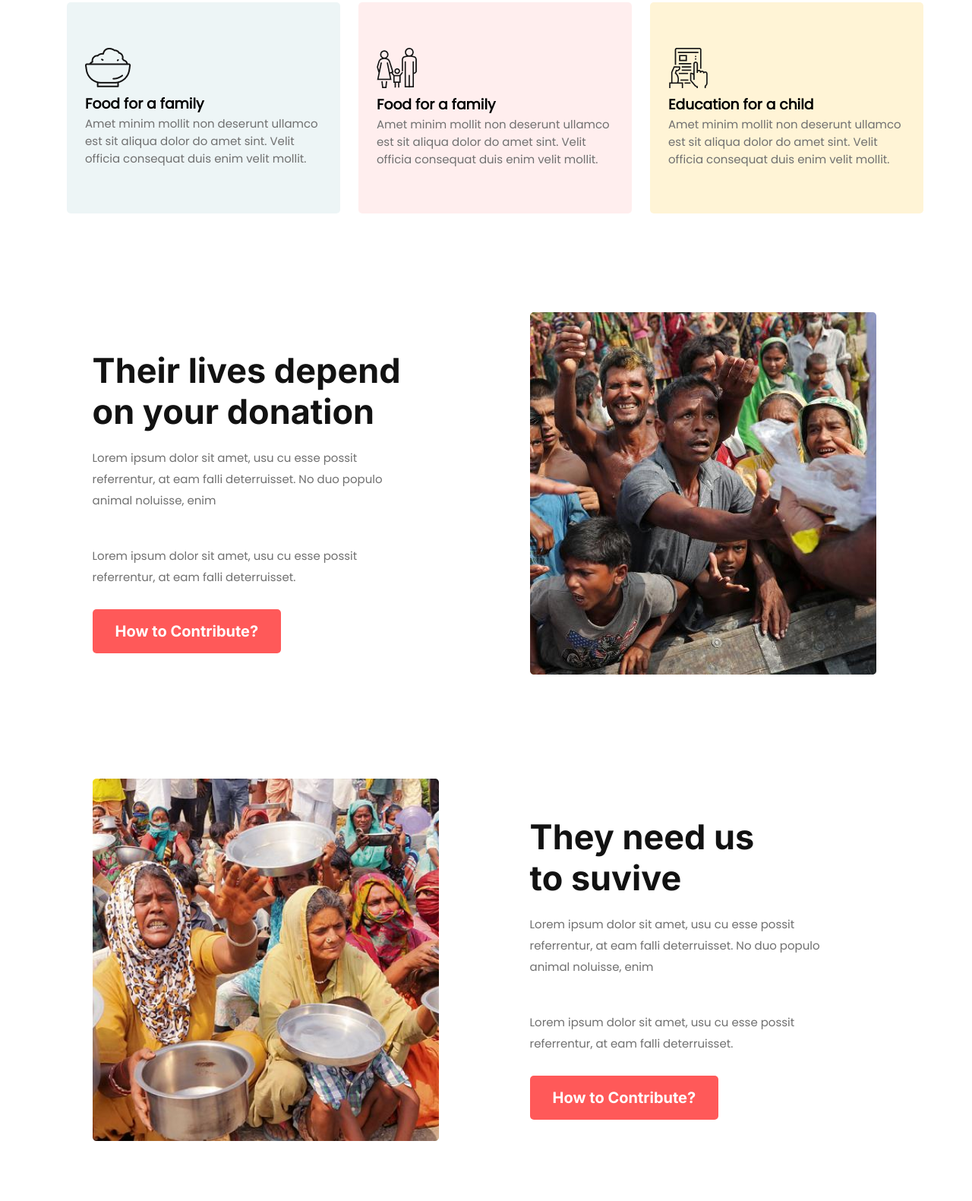
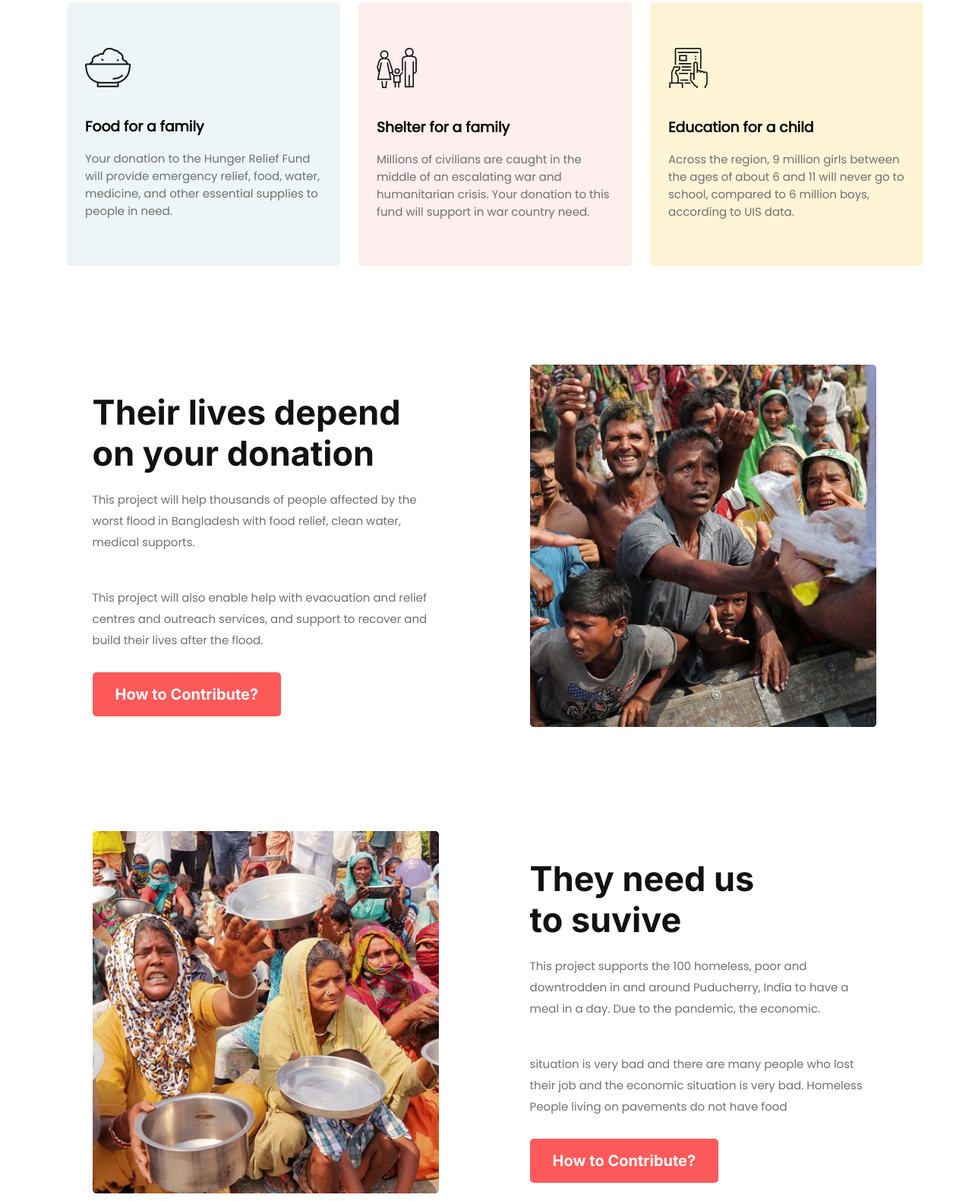
Before and after one commit to Ashik-Programmer/dontate-today, a plain HTML site: page index.html in a window 1280 px wide. Shown: the part 1586-3167 px from the top of the page at 76% size. Drawn offline with Linux system fonts and the light colour scheme.

Commit message:
some added

```diff
--- a/index.html
+++ b/index.html
@@ -62,31 +62,32 @@
             <div class="donate">
                 <img src="icons/food.png" alt="">
                 <h3>Food for a family</h3>
-                <p>Amet minim mollit non deserunt ullamco est sit aliqua dolor do amet sint. Velit officia consequat
-                    duis enim velit mollit.</p>
+                <p>Your donation to the Hunger Relief Fund will provide emergency relief, food, water, medicine, and
+                    other essential supplies to people in need.</p>
             </div>
             <div class="donate" style="background: rgba(255, 89, 89, 0.1);">
                 <img src="icons/shelter.png" alt="">
-                <h3>Food for a family</h3>
-                <p>Amet minim mollit non deserunt ullamco est sit aliqua dolor do amet sint. Velit officia consequat
-                    duis enim velit mollit.</p>
+                <h3>Shelter for a family</h3>
+                <p>Millions of civilians are caught in the middle of an escalating war and humanitarian crisis. Your
+                    donation to this fund will support in war country need.</p>
             </div>
             <div class="donate" style="background: #FFF4D6;">
                 <img src="icons/Frame-1.png" alt="">
                 <h3>Education for a child</h3>
-                <p>Amet minim mollit non deserunt ullamco est sit aliqua dolor do amet sint. Velit officia consequat
-                    duis enim velit mollit.</p>
+                <p>Across the region, 9 million girls between the ages of about 6 and 11 will never go to school,
+                    compared to 6 million boys, according to UIS data.</p>
             </div>
         </div>
     </section>
     <section class="container depend-donation">
         <div class="donation-text donation-half">
             <h2>Their lives depend on your donation</h2>
-            <p>Lorem ipsum dolor sit amet, usu cu esse possit <br>referrentur, at eam falli
-                deterruisset. No duo populo<br> animal noluisse, enim
+            <p>This project will help thousands of people affected by the worst flood in Bangladesh with food relief,
+                clean water, medical supports.
             </p>
-            <p>Lorem ipsum dolor sit amet, usu cu esse possit <br>referrentur, at eam falli
-                deterruisset.</p>
+            <p>This project will also enable help with evacuation and relief centres and outreach services, and support
+                to recover and build their lives after the flood.
+            </p>
             <a class="link-button" href="">How to Contribute?</a>
         </div>
         <div class="donation-image donation-half">
@@ -99,11 +100,11 @@
         </div>
         <div class="donation-text donation-half">
             <h2>They need us <br>to suvive</h2>
-            <p>Lorem ipsum dolor sit amet, usu cu esse possit <br>referrentur, at eam falli
-                deterruisset. No duo populo<br> animal noluisse, enim
+            <p>This project supports the 100 homeless, poor and downtrodden in and around Puducherry, India to have a
+                meal in a day. Due to the pandemic, the economic.
             </p>
-            <p>Lorem ipsum dolor sit amet, usu cu esse possit <br>referrentur, at eam falli
-                deterruisset.</p>
+            <p>situation is very bad and there are many people who lost their job and the economic situation is very
+                bad. Homeless People living on pavements do not have food</p>
             <a class="link-button" href="">How to Contribute?</a>
         </div>
     </section>
@@ -146,12 +147,13 @@
                 </div>
             </div>
         </div>
+        <a class="link-button" href="">More Partners</a>
     </section>
-    <section class="donate-today container">
+    <section class="donate-today container" style="margin-top: -35px;">
         <h2>Get My Updates</h2>
-        <p>Lorem ipsum dolor sit amet, usu cu esse possit referrentur, at eam falli<br> deterruisset. No duo populo
-            animal
-            noluisse, enim</p>
+        <p>Every person, family, and country affected by crisis deserves our attention and support. Our disaster
+            <br>response director introduces a new way for you to make a difference.
+        </p>
         <div class="subscribe-part">
             <div class="subscribe">
                 <input type="text" placeholder="Email">
--- a/style.css
+++ b/style.css
@@ -148,6 +148,10 @@ section {
     padding: 60px 24px;
 }
 
+.donate h3 {
+    margin: 30px 0 16px 0;
+}
+
 .depend-donation {
     display: flex;
     align-items: center;
@@ -240,7 +244,7 @@ footer p {
 
 .our-all-partners {
     margin-top: 40px;
-    margin-bottom: -50px;
+    margin-bottom: 35px;
 }
 
 .our-partners {
@@ -249,13 +253,6 @@ footer p {
     justify-content: center;
 }
 
-/* .partners {
-    background: #FFFFFF;
-    box-shadow: 0px 4px 15px rgba(0, 0, 0, 0.1);
-    border-radius: 30px;
-    width: 150px;
-    height: 150px;
-} */
 .partners img {
     width: 150px;
     margin-left: 35px;
```
